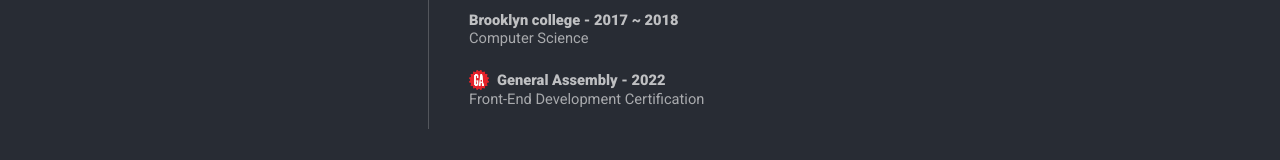
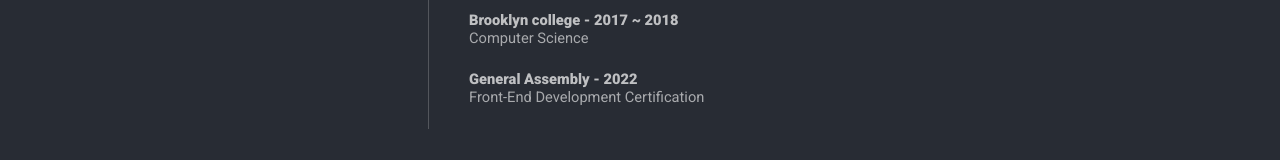
Before and after one commit to jeansuh/jean-suh-website, a React (Create React App) app: page / in a window 1280 px wide. Shown: the part 395-555 px from the top of the page. Built offline with nearby package versions, Linux system fonts and the light colour scheme.

Commit message:
logo change

```diff
--- a/src/Content.js
+++ b/src/Content.js
@@ -37,7 +37,7 @@
             Computer Science<br/ >
             <br/ >
             <div className = "school-title">
-              <img src = {ga} className = "logo" />
+              {/*<img src = {ga} className = "logo" />*/}
             General Assembly - 2022<br/ >
             </div>
             Front-End Development Certification<br/ >
```
